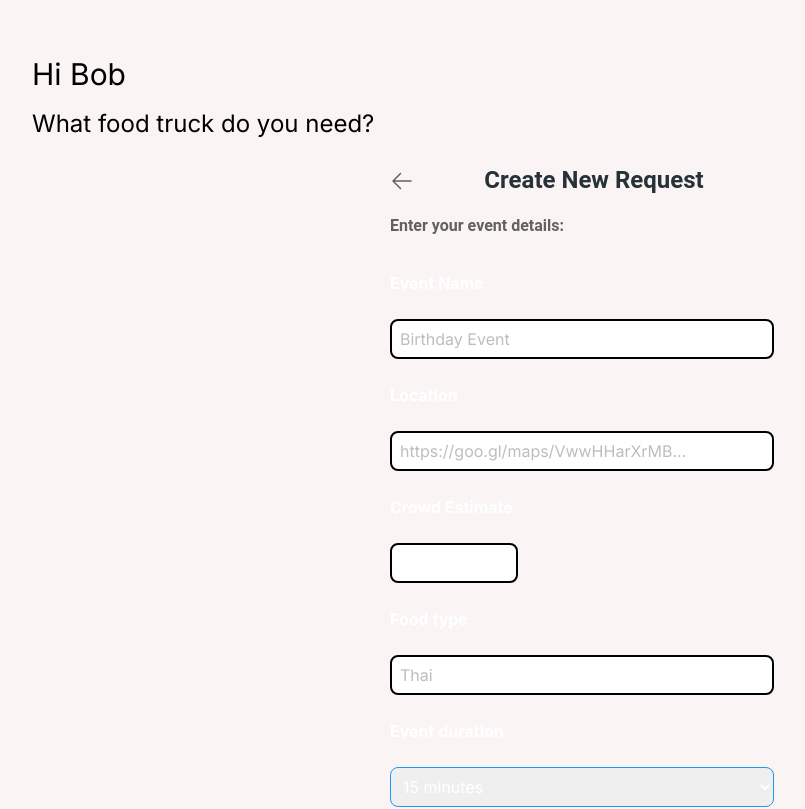
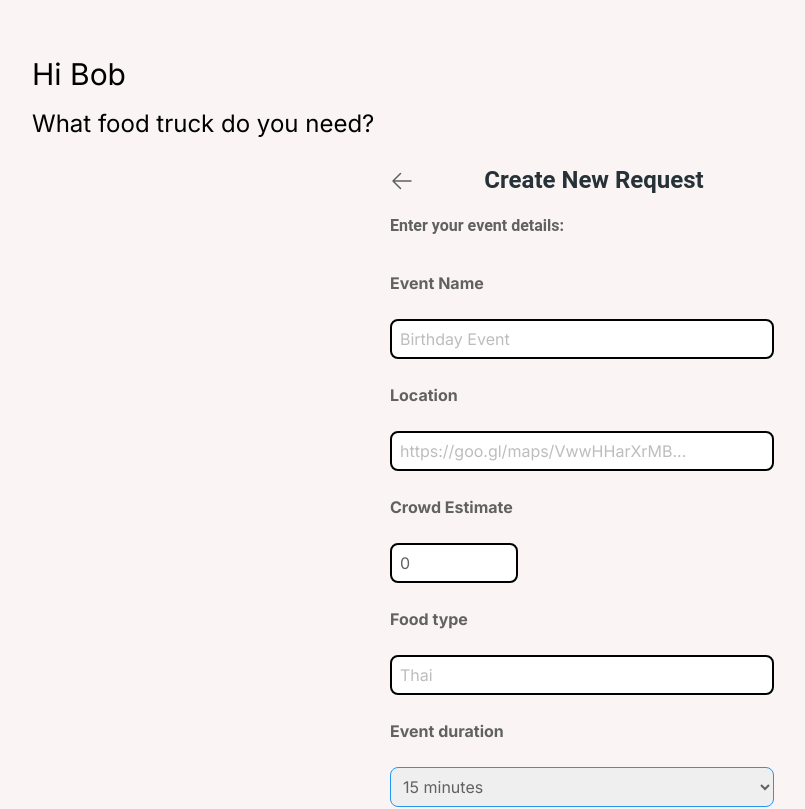
Before and after one commit to Adam43/FoodOpp-App, a Next.js app in the folder food-opp/: page /user/new-request in a window 1280 px wide. Shown: the top 809 px of the page, without its empty margins (58-863 px from the left). Built offline with nearby package versions, Linux system fonts and the light colour scheme.

Commit message:
setting text to white on dark mode only

```diff
--- a/food-opp/app/user/new-request/page.js
+++ b/food-opp/app/user/new-request/page.js
@@ -74,7 +74,7 @@ const NewRequest = ({}) => {
           Enter your event details:
         </Typography>
         <form
-          className="mt-8 mb-2 w-80 max-w-screen-lg sm:w-96 text-white"
+          className="mt-8 mb-2 w-80 max-w-screen-lg sm:w-96 dark:text-white"
           onSubmit={handleSend}
         >
           <div className="mb-4 flex flex-col gap-6">
```
